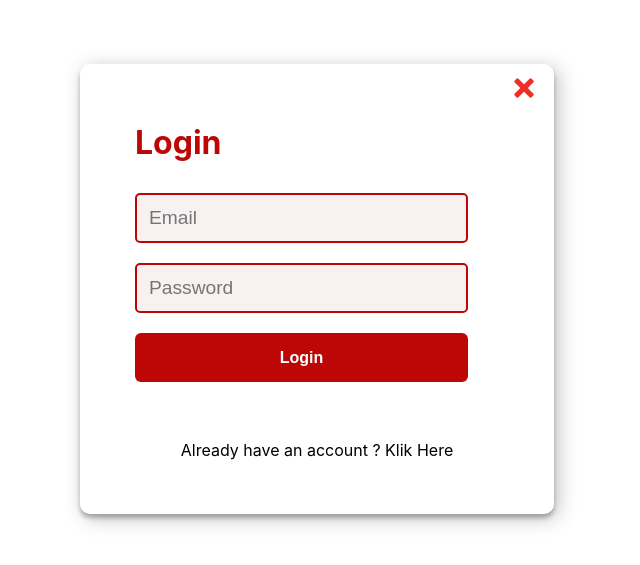
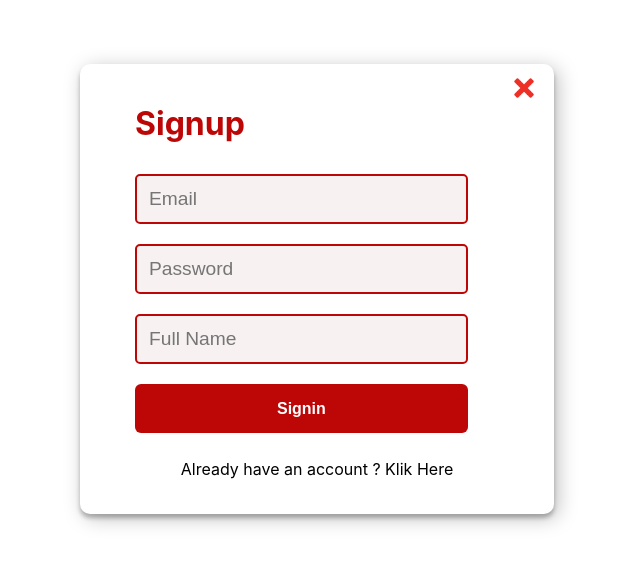
Before and after one commit to dikletscode/WaysBucks, a React (Create React App) app: page / in a window 1280 px wide. Shown: the part 111-676 px from the top of the page, without its empty margins (323-963 px from the left). Built offline with nearby package versions, Linux system fonts and the light colour scheme.

Commit message:
add login

```diff
--- a/src/App.tsx
+++ b/src/App.tsx
@@ -2,9 +2,10 @@ import React from "react";
 import { BrowserRouter as Router, Route, Switch } from "react-router-dom";
 import "./App.css";
 import Login from "./components/modal/auth/login";
+import Signup from "./components/modal/auth/signup";
 
 function App() {
-  return <Login />;
+  return <Signup />;
 }
 
 export default App;
--- a/src/components/modal/auth/login.style.ts
+++ b/src/components/modal/auth/form.style.ts
@@ -36,4 +36,9 @@ export const style = {
     top: "14px",
     right: "20px",
   } as CSSProperties,
+  title: {
+    alignSelf: "flex-start",
+    color: "#BD0707",
+    paddingLeft: "10px",
+  } as CSSProperties,
 };
--- a/src/components/modal/auth/login.tsx
+++ b/src/components/modal/auth/login.tsx
@@ -1,6 +1,6 @@
 import { ChangeEvent, FC, FormEvent, useContext, useState } from "react";
 import Input, { Submit } from "../../custom/components/input";
-import { style } from "./login.style";
+import { style } from "./form.style";
 import { icon } from "../../assets/assetsRegister";
 import { UserSignIn } from "../../types/auth";
 import fetchData from "./validation/auth";
@@ -49,15 +49,7 @@ const Login = () => {
     <>
       <div style={style.container}>
         <img src={icon.close} alt="" style={style.close} />
-        <h1
-          style={{
-            alignSelf: "flex-start",
-            color: "#BD0707",
-            paddingLeft: "10px",
-          }}
-        >
-          Login
-        </h1>
+        <h1 style={style.title}>Login</h1>
         <form action="" style={style.formInput} onSubmit={submit}>
           <Input
             type="email"
@@ -77,7 +69,7 @@ const Login = () => {
         </form>
         <p>{message}</p>
         <p>
-          Already have an account ? Klik{" "}
+          Dont have an account ? Klik{" "}
           <span style={{ cursor: "pointer" }}>Here</span>
         </p>
       </div>
--- /dev/null
+++ b/src/components/modal/auth/signup.tsx
@@ -0,0 +1,57 @@
+import { ChangeEvent, useState } from "react";
+import Input, { Submit } from "../../custom/components/input";
+import { style } from "./form.style";
+import { icon } from "../../assets/assetsRegister";
+
+const Signup = () => {
+  const [user, setUser] = useState({
+    email: "",
+    password: "",
+    fullName: "",
+  });
+
+  const handleChange = (e: ChangeEvent<HTMLInputElement>) => {
+    setUser((prevInput: typeof user) => ({
+      ...prevInput,
+      [e.target.name]: e.target.value,
+    }));
+  };
+
+  return (
+    <>
+      <div style={style.container}>
+        <img src={icon.close} alt="close" style={style.close} />
+        <h1 style={style.title}>Signup</h1>
+        <form action="" style={style.formInput}>
+          <Input
+            type="email"
+            value={user.email}
+            name="email"
+            nameField="Email"
+            change={handleChange}
+          />
+          <Input
+            type="password"
+            value={user.password}
+            name="password"
+            nameField="Password"
+            change={handleChange}
+          />
+          <Input
+            type="text"
+            value={user.fullName}
+            name="fullName"
+            nameField="Full Name"
+            change={handleChange}
+          />
+          <Submit value="Signin" />
+        </form>
+        <p>
+          Already have an account ? Klik{" "}
+          <span style={{ cursor: "pointer" }}>Here</span>
+        </p>
+      </div>
+    </>
+  );
+};
+export default Signup;
```
